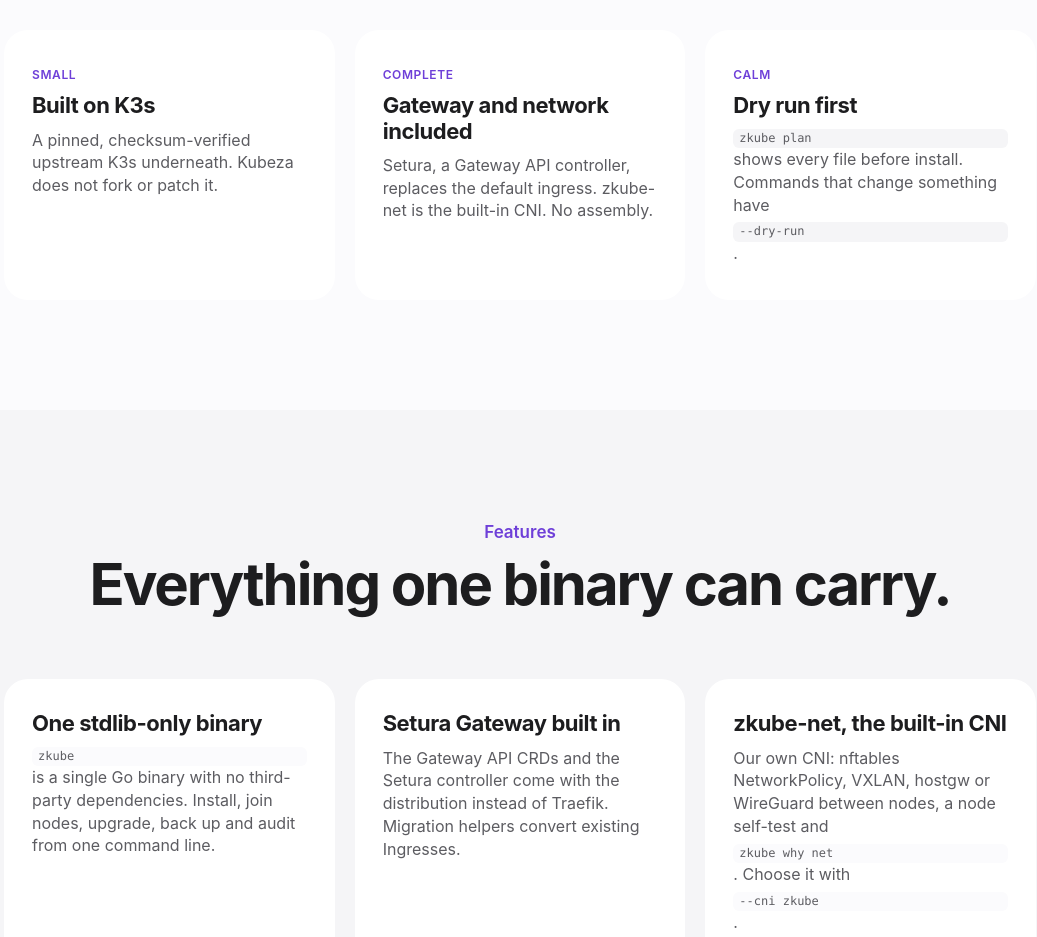
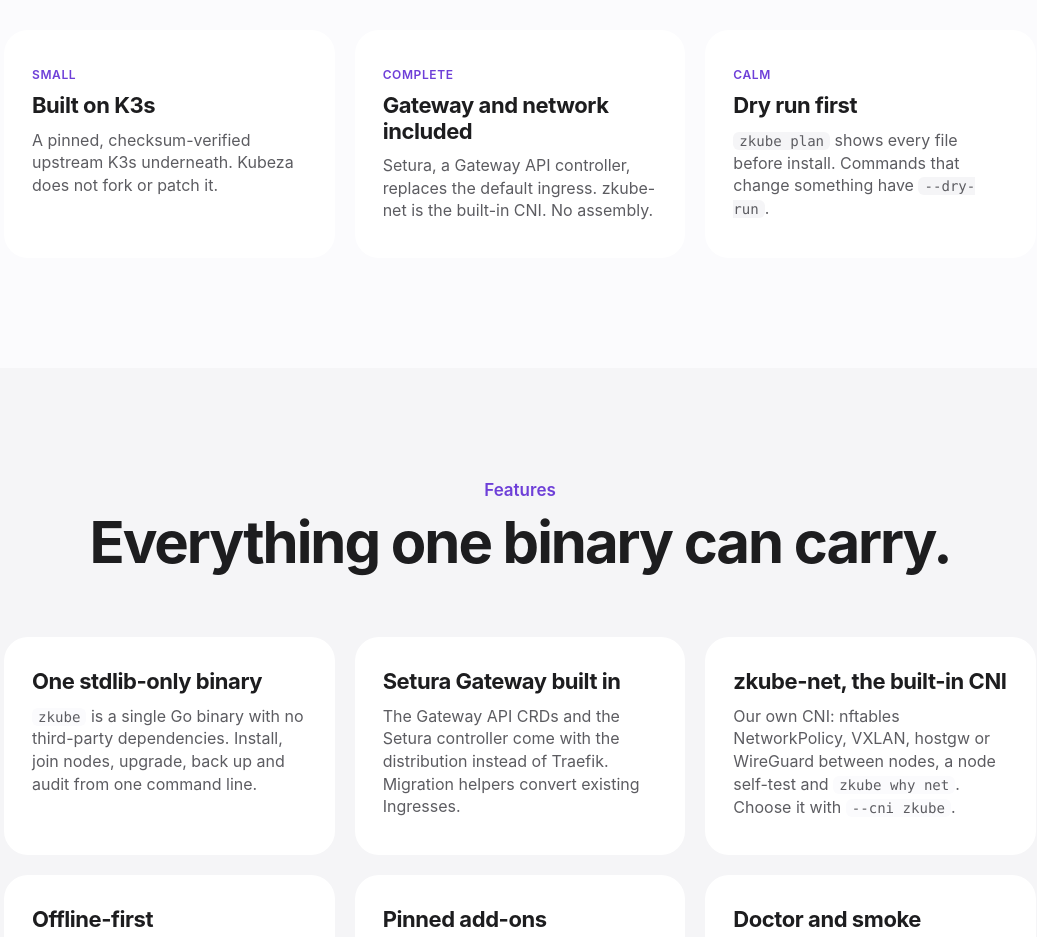
Before and after one commit to zyvorai/zyvor-kubeza-public, a plain HTML site: page docs/index.html in a window 1280 px wide. Shown: the part 2300-3237 px from the top of the page, without its empty margins (120-1157 px from the left). Drawn offline with Linux system fonts and the light colour scheme.

Commit message:
Site: scope the block-style code rule to the Download cards
It made every inline code element in the Features cards break onto its own line.

Co-Authored-By: Claude Sonnet 5.5 <noreply@anthropic.com>

```diff
--- a/docs/assets/site.css
+++ b/docs/assets/site.css
@@ -127,5 +127,5 @@ footer p{margin-top:10px;max-width:900px}
 .net{max-width:780px;margin:56px auto 0}
 .net .terminal{margin:0;border-bottom:1px solid #3a3a3c;border-radius:20px}
 
-.card code{display:block;margin-top:6px;font-size:12px;line-height:1.45;word-break:break-all;overflow-wrap:anywhere;white-space:normal}
+#download .card code{display:block;margin-top:6px;font-size:12px;line-height:1.45;word-break:break-all;overflow-wrap:anywhere;white-space:normal}
 .grid>.card{min-width:0}
```
